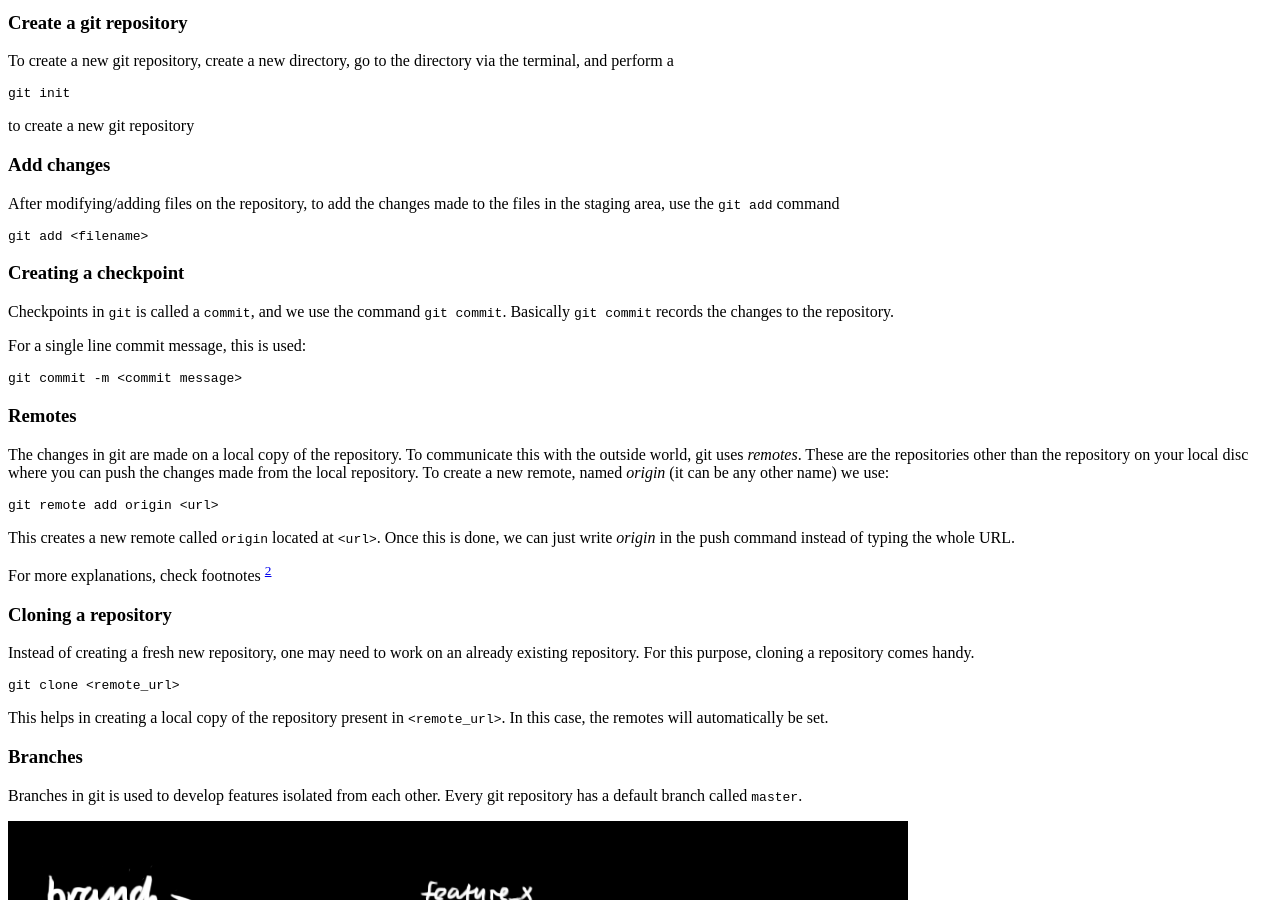
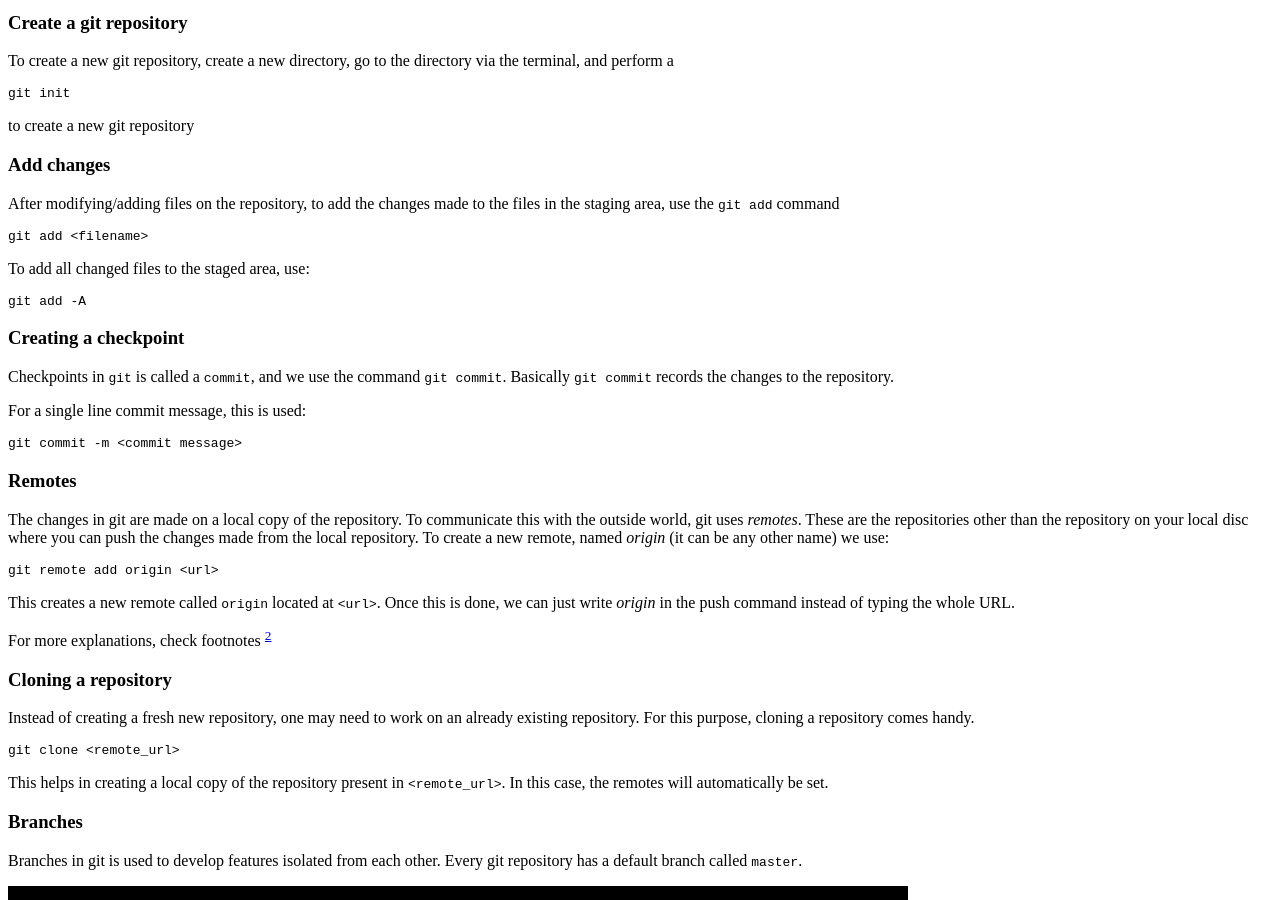
Before and after one commit to BytesClub/BytesClub.github.io, a Jekyll site: the page built from _posts/2017-02-23-introduction-to-git.md, in a window 1280 px wide and 900 px high, scrolled down 1810 px. Built offline with Jekyll 4.4.1, drawn with Linux system fonts in a browser that asks for light colours; some of the changed text lies outside the part shown.

Commit message:
git add -A

````diff
--- a/_posts/2017-02-23-introduction-to-git.md
+++ b/_posts/2017-02-23-introduction-to-git.md
@@ -43,6 +43,12 @@ After modifying/adding files on the repository, to add the changes made to the f
 
 ```
 git add <filename>
+```
+
+To add all changed files to the staged area, use:
+
+```
+git add -A
 ```
 
 ### Creating a checkpoint
````
Also changed, not shown: _posts/2017-03-01-introduction-to-ssh.md (renamed from _posts/2017-02-23-introduction-to-ssh.md), 6 other files.
